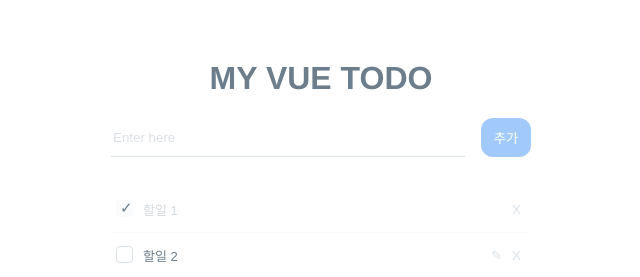
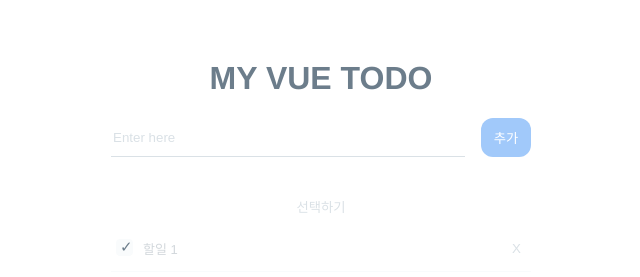
Before and after one commit to choi-hye-rin/vue-todolist, a Vue app: page / in a window 1280 px wide. Shown: the top 277 px of the page, without its empty margins (319-959 px from the left). Built offline with nearby package versions, Linux system fonts and the light colour scheme; data requests are answered from the project's data file.

Commit message:
add: 투두 목록- 아이템 선택할 수 있도록 틀 추가

```diff
--- /dev/null
+++ b/src/components/Checkbox.vue
@@ -0,0 +1,14 @@
+<template>
+  <div>
+    <input type="checkbox" />
+  </div>
+</template>
+
+<script>
+export default {
+  name: "CheckboxVue",
+  props: {},
+};
+</script>
+
+<style></style>
--- a/src/components/TodoItem.vue
+++ b/src/components/TodoItem.vue
@@ -2,6 +2,9 @@
   <div>
     <div class="item-wrapper" :class="checkedClass">
       <label class="content-wrapper" :htmlFor="id">
+        <div v-if="isSelect">
+          <Checkbox />
+        </div>
         <TodoCheck
           :id="id"
           :checked="isChecked"
@@ -29,6 +32,7 @@
 import Button from "./Button.vue";
 import TodoEditModal from "./TodoEditModal.vue";
 import TodoCheck from "./TodoCheck.vue";
+import Checkbox from "./Checkbox.vue";
 
 export default {
   name: "TodoItem",
@@ -36,6 +40,7 @@ export default {
     Button,
     TodoCheck,
     TodoEditModal,
+    Checkbox,
   },
   props: {
     item: {
@@ -55,6 +60,9 @@ export default {
         return "done";
       }
       return "";
+    },
+    isSelect() {
+      return this.$store.state.IsSelect;
     },
   },
   methods: {
--- a/src/components/TodoList.vue
+++ b/src/components/TodoList.vue
@@ -1,13 +1,34 @@
 <template>
   <div class="list" v-if="todoItems.length > 0">
+    <div class="">
+      <Button
+        v-if="!isSelect"
+        button-type="button-remove"
+        :button-click="setIsSelect"
+      >
+        선택하기
+      </Button>
+      <div v-else>
+        <Button button-type="button-remove" :button-click="setIsSelect">
+          선택 삭제
+        </Button>
+        <Button button-type="button-remove" :button-click="setIsSelect">
+          선택 완료
+        </Button>
+        <Button button-type="button-remove" :button-click="setIsSelect">
+          취소
+        </Button>
+      </div>
+    </div>
     <TodoItem v-for="item in todoItems" :key="item.id" :item="item" />
     <div class="buttonWrapper">
       <Button
         v-if="todoItems.length > 0"
         button-type="button-remove"
-        :button-click="click"
-        >clear all</Button
+        :button-click="removeAllItems"
       >
+        clear all
+      </Button>
     </div>
   </div>
   <div v-else class="noList">휑..</div>
@@ -27,9 +48,17 @@ export default {
       type: Array,
     },
   },
+  computed: {
+    isSelect() {
+      return this.$store.state.IsSelect;
+    },
+  },
   methods: {
-    click: function () {
+    removeAllItems: function () {
       this.$store.dispatch("deleteAllTodos", this.todoItems);
+    },
+    setIsSelect: function () {
+      this.$store.commit("setIsSelect");
     },
   },
 };
@@ -46,5 +75,9 @@ export default {
 
 .buttonWrapper {
   margin-top: 30px;
+
+  .divider {
+    color: #dae1e6;
+  }
 }
 </style>
--- a/src/store.js
+++ b/src/store.js
@@ -8,11 +8,16 @@ Vue.use(Vuex);
 const store = new Vuex.Store({
   state: {
     TodoList: JSON.parse(localStorage.getItem("todos")) || [],
+    IsSelect: false,
+    CheckedItem: [],
   },
   getters: {},
   mutations: {
     setTodoItem: function (state, data) {
       state.TodoList = data;
+    },
+    setIsSelect: function (state) {
+      state.IsSelect = !state.IsSelect;
     },
   },
   actions: {
```
